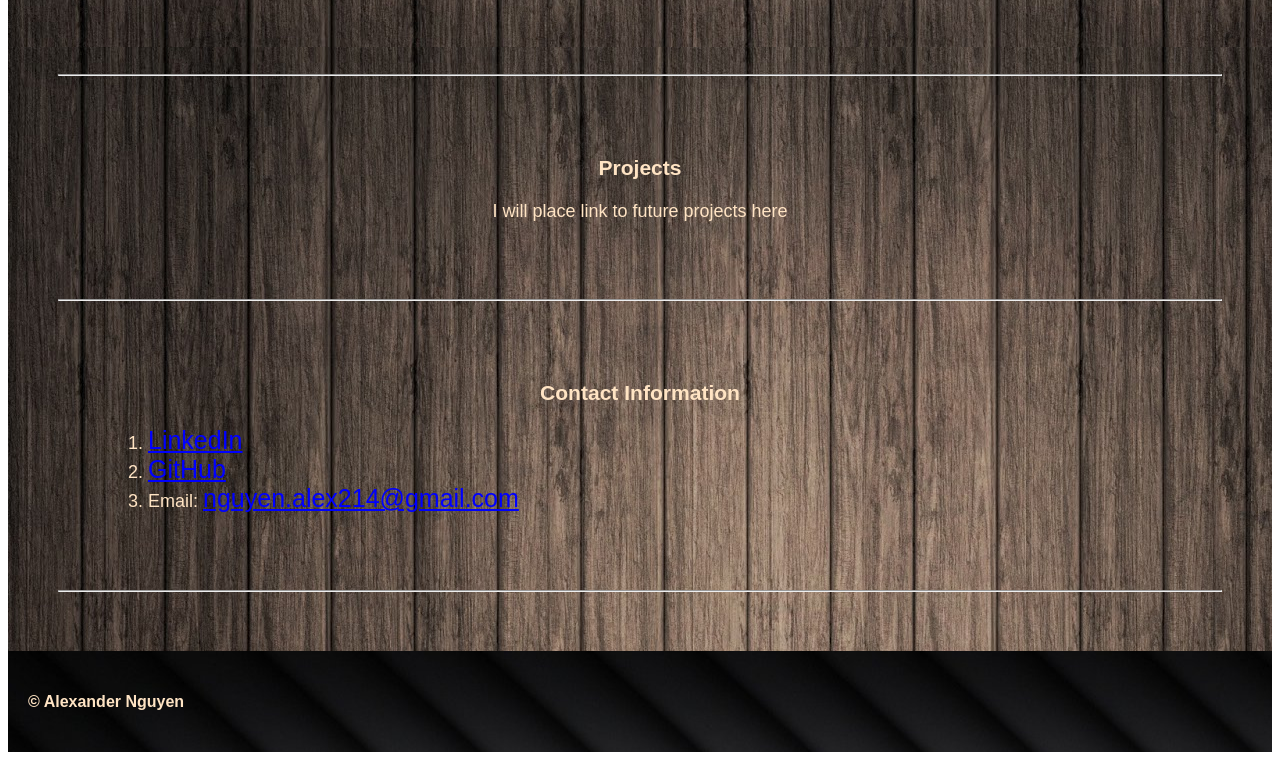
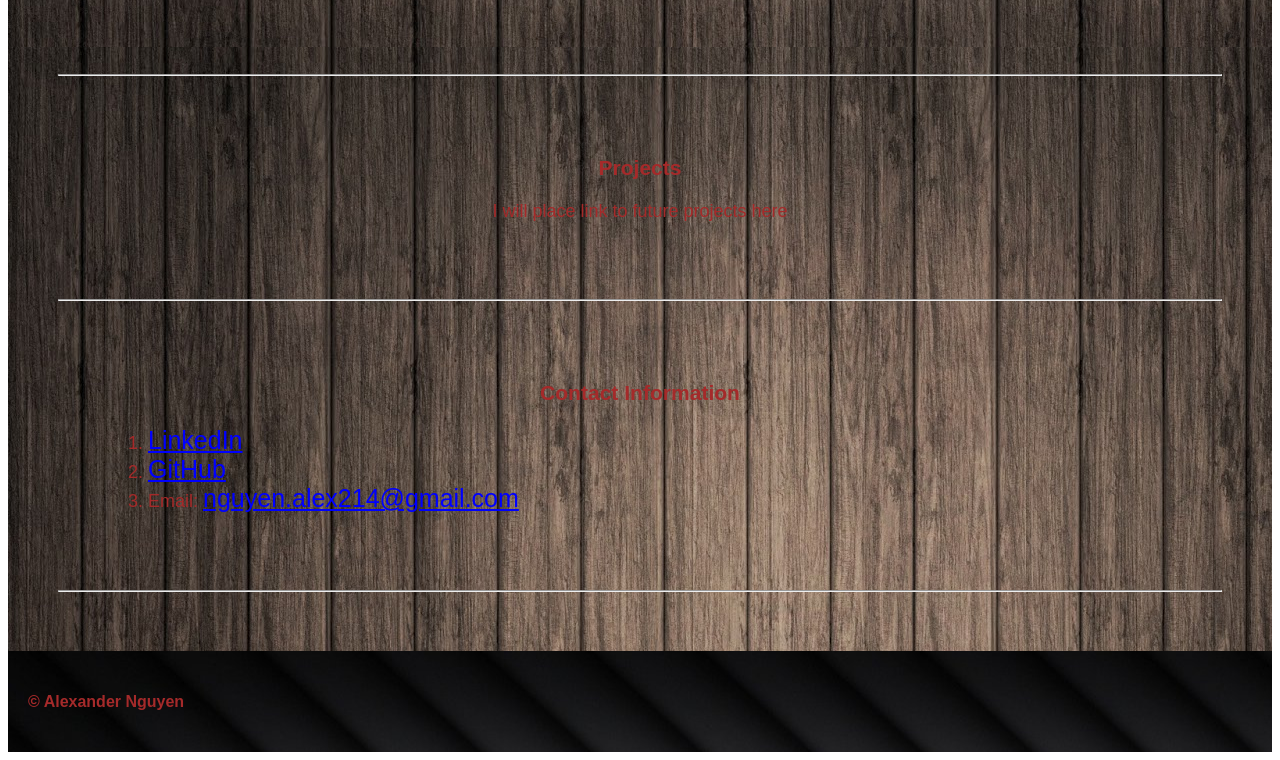
Before and after one commit to ANguyen214/IntroToAlex, a plain HTML site: page index.html in a window 1280 px wide. Shown: the part 1246-2006 px from the top of the page. Drawn offline with Linux system fonts and the light colour scheme; a script that the page names is missing.

Commit message:
Update style.css

```diff
--- a/style.css
+++ b/style.css
@@ -16,7 +16,7 @@ header{
   text-align: center;
   font-family: 'Trebuchet MS', 'Lucida Sans Unicode', 'Lucida Grande', 'Lucida Sans', Arial, sans-serif;
   font-size: 20px;
-  color:bisque;
+  color:brown;
   background-image: url("images/black-pattern.jpg");
   margin: 0px;
   padding-top:40px;
@@ -31,7 +31,7 @@ main{
   text-align: center;
   font-family: Arial, Helvetica, sans-serif;
   font-size: 18px;
-  color: bisque;
+  color: brown;
   background-image: url("images/wooden-pane.jpg");
   padding: 50px;
   height: auto;
@@ -55,7 +55,7 @@ li{
   Footer styles are created here and the footer uses the same background as the header. -AN
 */
 footer{
-  color:bisque;
+  color:brown;
   text-align: left;
   font-family: Arial, Helvetica, sans-serif;
   background-image: url("images/black-pattern.jpg");
```
